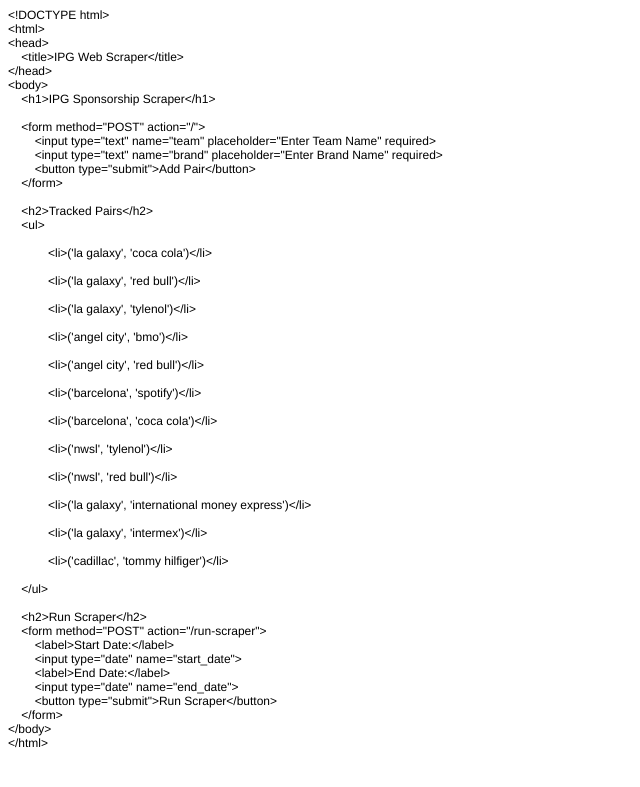
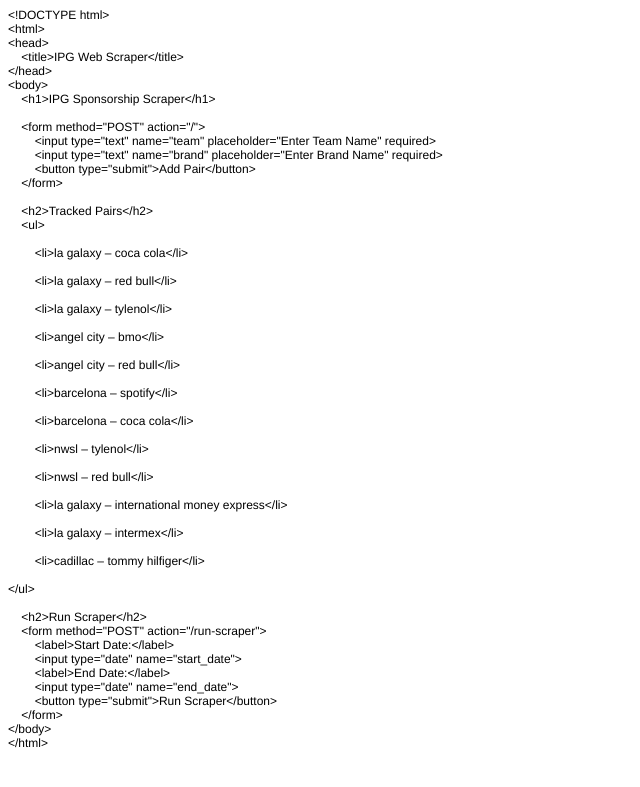
Before and after one commit to ihurlbur/IPG-WebScraper, a Flask app: page / in a window 1280 px wide. Shown: the top 787 px of the page, without its empty margins (0-640 px from the left). Run offline with Flask 3, Linux system fonts and the light colour scheme.

Commit message:
Fix template to display team-brand pairs cleanly

```diff
--- a/templates/index.html
+++ b/templates/index.html
@@ -28,10 +28,10 @@
 <p class="p2"><br></p>
 <p class="p1"><span class="Apple-converted-space">    </span>&lt;h2&gt;Tracked Pairs&lt;/h2&gt;</p>
 <p class="p1"><span class="Apple-converted-space">    </span>&lt;ul&gt;</p>
-<p class="p1"><span class="Apple-converted-space">        </span>{% for pair in pairs %}</p>
-<p class="p1"><span class="Apple-converted-space">            </span>&lt;li&gt;{{ pair }}&lt;/li&gt;</p>
-<p class="p1"><span class="Apple-converted-space">        </span>{% endfor %}</p>
-<p class="p1"><span class="Apple-converted-space">    </span>&lt;/ul&gt;</p>
+<p class="p1"><span class="Apple-converted-space">    </span>{% for team, brand in pairs %}</p>
+<p class="p1"><span class="Apple-converted-space">        </span>&lt;li&gt;{{ team }} – {{ brand }}&lt;/li&gt;</p>
+<p class="p1"><span class="Apple-converted-space">    </span>{% endfor %}</p>
+<p class="p1">&lt;/ul&gt;</p>
 <p class="p2"><br></p>
 <p class="p1"><span class="Apple-converted-space">    </span>&lt;h2&gt;Run Scraper&lt;/h2&gt;</p>
 <p class="p1"><span class="Apple-converted-space">    </span>&lt;form method="POST" action="/run-scraper"&gt;</p>
```
